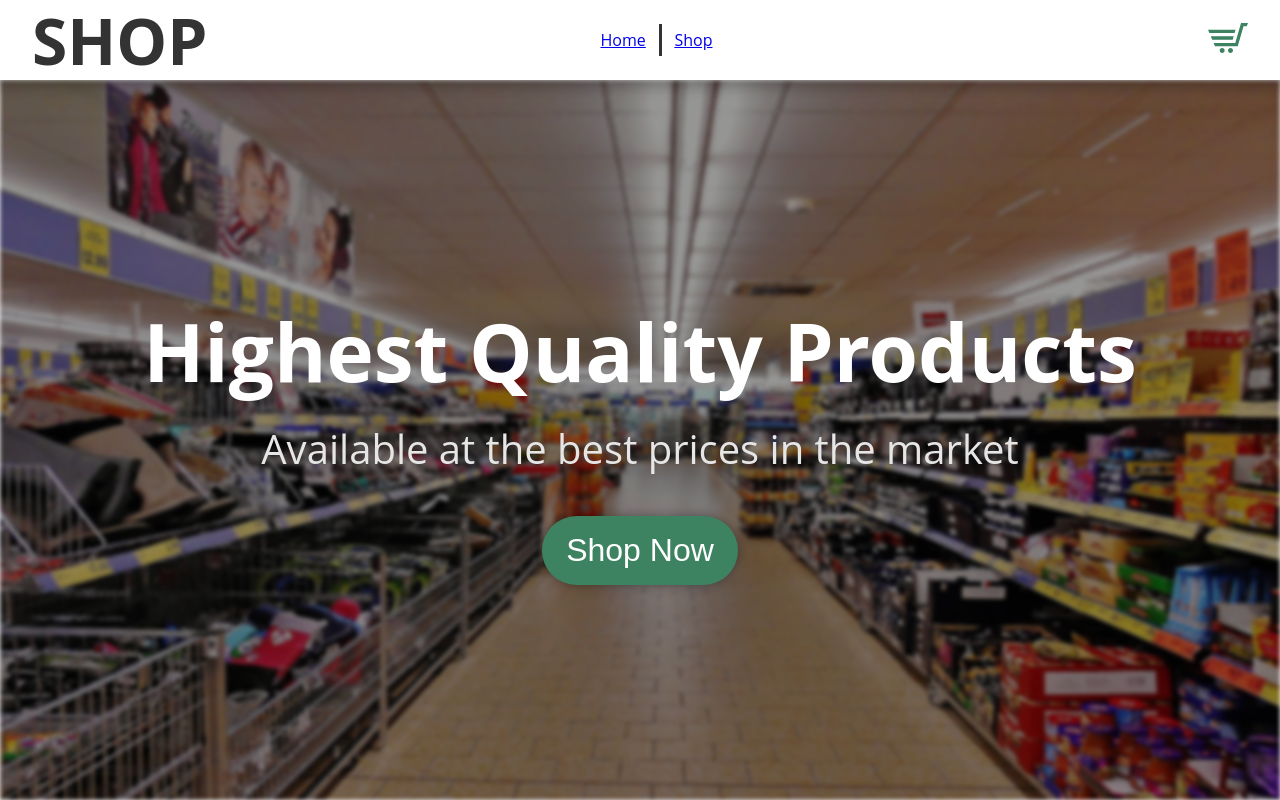
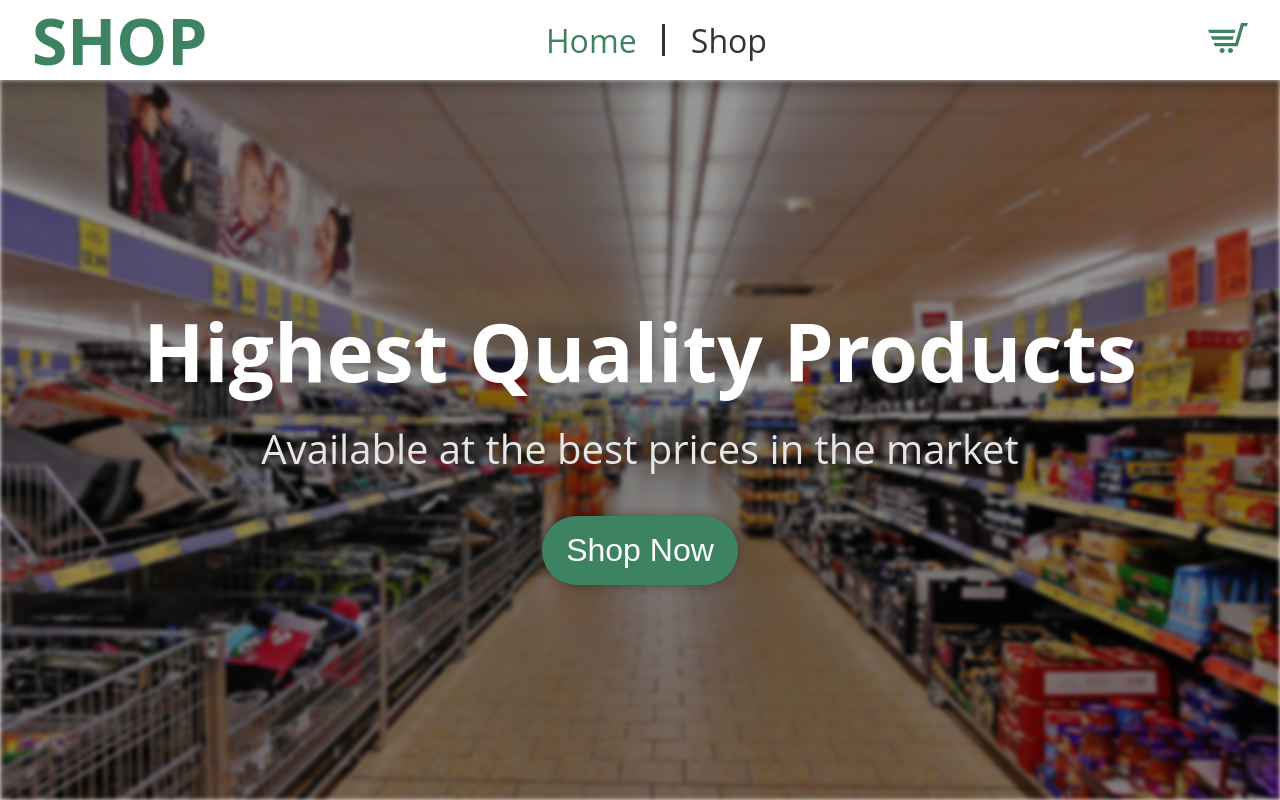
Before and after one commit to Faizan0994/shopping-cart, a React (Vite) app: page / in a window 1280 px wide. Built offline with nearby package versions, Linux system fonts and the light colour scheme.

Commit message:
adjust styles for navlinks

```diff
--- a/src/App.css
+++ b/src/App.css
@@ -26,6 +26,7 @@ header {
 .shop-heading {
     font-size: 8vw;
     font-weight: bold;
+    color: #3d8361;
 }
 
 .cart-icon {
@@ -68,19 +69,21 @@ nav {
     gap: 4vw;
 }
 
-nav > button {
+.navButton {
     appearance: none;
     background: transparent;
     font-size: 5vw;
     padding: 1vw;
     border: none;
+    color: inherit;
+    text-decoration: none;
 }
 
-nav > button.active {
+.navButton.active {
     color: #3d8361;
 }
 
-header button:hover {
+.navButton:hover {
     color: #d6cda4;
     cursor: pointer;
 }
@@ -114,7 +117,7 @@ button {
         gap: 1vw;
     }
 
-    nav > button {
+    .navButton {
         font-size: 4vh;
     }
 
```
